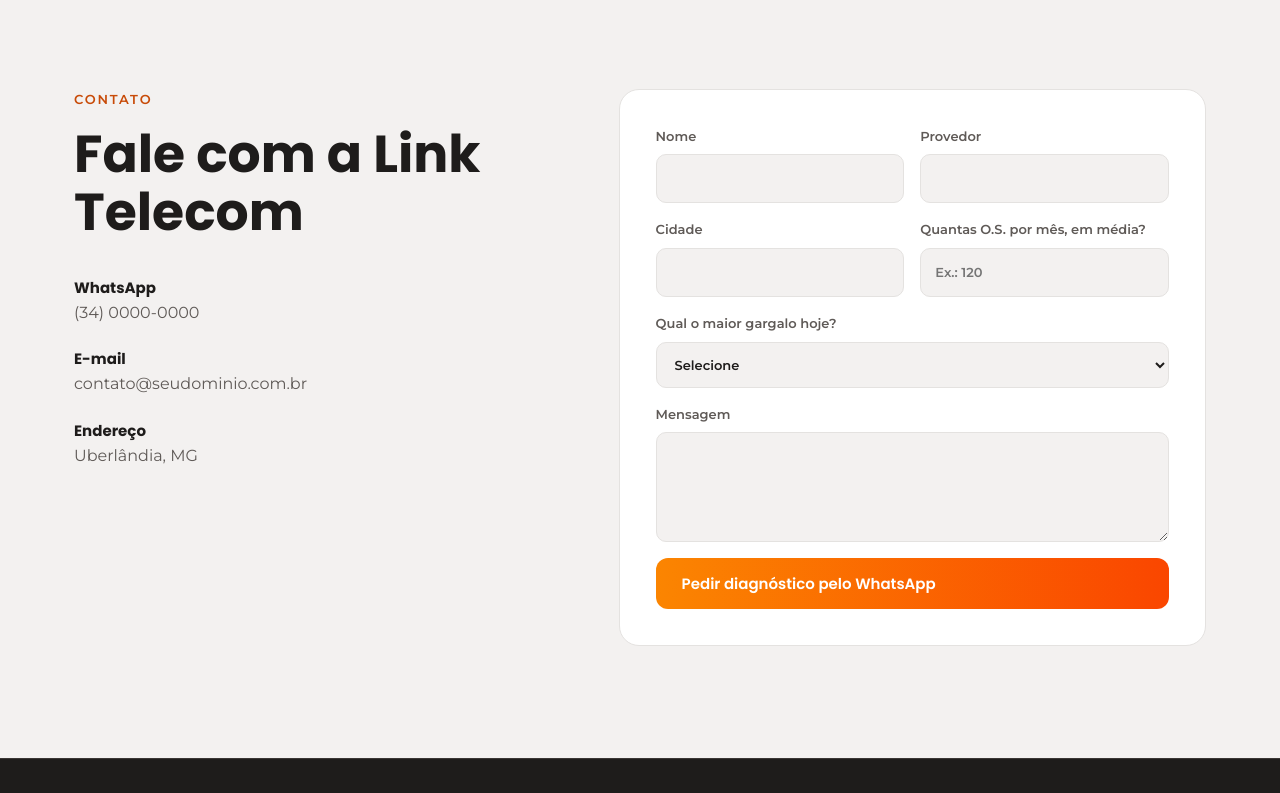
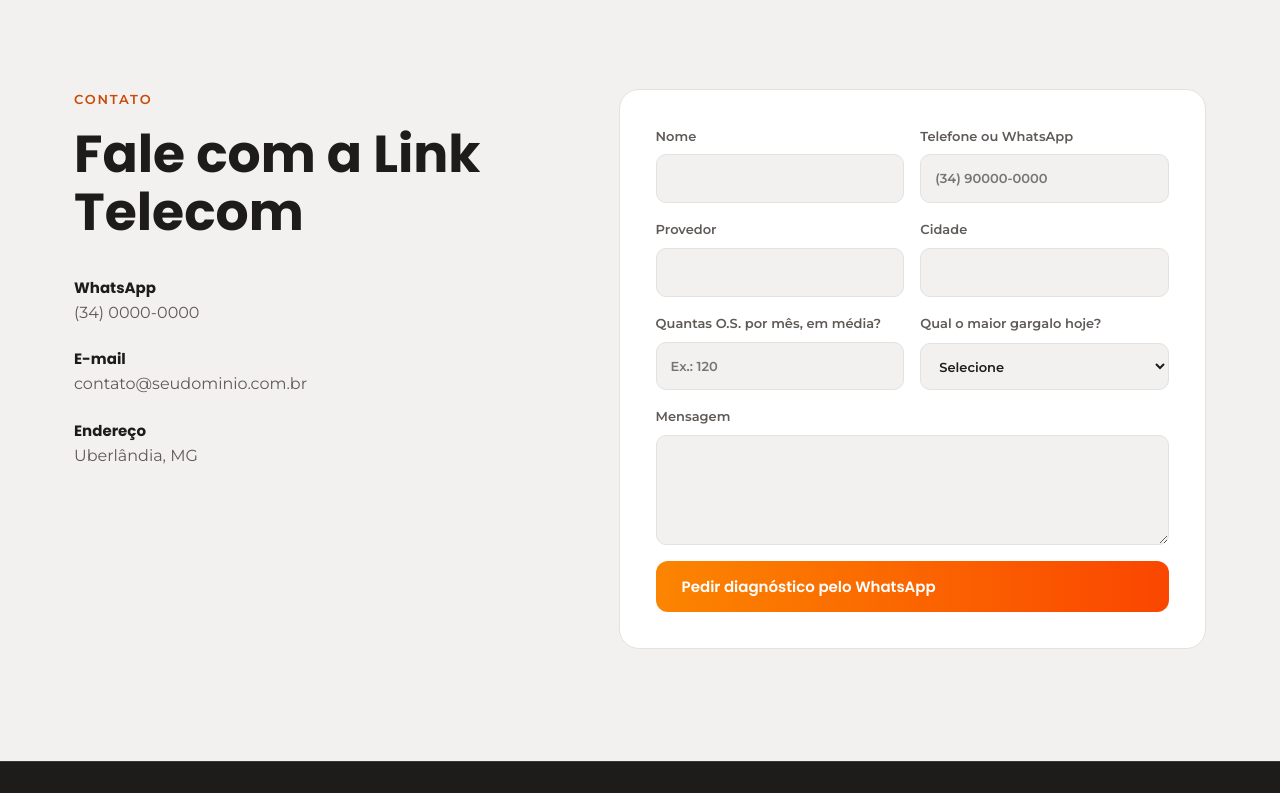
Before and after one commit to Mariana332/linknet, a plain HTML site: page index.html in a window 1280 px wide. Shown: the part 9180-9973 px from the top of the page. Drawn offline with Linux system fonts and the light colour scheme.

Commit message:
Adiciona campo de telefone ao formulário
Co-Authored-By: Claude Sonnet 5.5 <noreply@anthropic.com>
Claude-Session: https://claude.ai/code/session_01QGmdrNXD755hFAuMzqYZcT

```diff
--- a/index.html
+++ b/index.html
@@ -238,9 +238,9 @@ select{font:inherit;color:var(--tx);background:var(--bg2);border:1px solid var(-
 <div><div class="eyebrow rv">Contato</div><h2 class="rv">Fale com a Link Telecom</h2>
 <div class="info rv"><div><b>WhatsApp</b>(34) 0000-0000</div><div><b>E-mail</b>contato@seudominio.com.br</div><div><b>Endereço</b>Uberlândia, MG</div></div></div>
 <form class="rv" id="f">
-<div class="row"><label>Nome<input name="n" required autocomplete="name"></label><label>Provedor<input name="p"></label></div>
-<div class="row"><label>Cidade<input name="c"></label><label>Quantas O.S. por mês, em média?<input name="os" inputmode="numeric" placeholder="Ex.: 120"></label></div>
-<label>Qual o maior gargalo hoje?<select name="g"><option value="">Selecione</option><option>Fila de instalação</option><option>Retrabalho</option><option>Madrugada</option><option>Custo de equipe</option></select></label>
+<div class="row"><label>Nome<input name="n" required autocomplete="name"></label><label>Telefone ou WhatsApp<input name="t" type="tel" required autocomplete="tel" inputmode="tel" placeholder="(34) 90000-0000"></label></div>
+<div class="row"><label>Provedor<input name="p"></label><label>Cidade<input name="c"></label></div>
+<div class="row"><label>Quantas O.S. por mês, em média?<input name="os" inputmode="numeric" placeholder="Ex.: 120"></label><label>Qual o maior gargalo hoje?<select name="g"><option value="">Selecione</option><option>Fila de instalação</option><option>Retrabalho</option><option>Madrugada</option><option>Custo de equipe</option></select></label></div>
 <label>Mensagem<textarea name="m"></textarea></label>
 <button class="btn p" type="submit">Pedir diagnóstico pelo WhatsApp</button>
 </form></div></section>
@@ -259,7 +259,7 @@ document.querySelectorAll('.rv').forEach(function(el,i){el.style.transitionDelay
 var sh=[].slice.call(document.querySelectorAll('.shape')),tk=false;
 window.addEventListener('scroll',function(){if(tk)return;tk=true;requestAnimationFrame(function(){var y=window.scrollY;sh.forEach(function(s){var k=parseFloat(s.dataset.sp);s.style.transform='translate3d(0,'+(y*k*-3)+'px,0) rotate('+(y*k*20)+'deg)'});tk=false})},{passive:true});
 if(matchMedia('(hover:hover)').matches){document.querySelectorAll('.card').forEach(function(c){c.addEventListener('mousemove',function(e){var r=c.getBoundingClientRect(),x=(e.clientX-r.left)/r.width-.5,y=(e.clientY-r.top)/r.height-.5;c.style.transform='perspective(900px) rotateY('+x*10+'deg) rotateX('+-y*10+'deg) translateZ(8px)'});c.addEventListener('mouseleave',function(){c.style.transform=''})})}
-document.getElementById('f').addEventListener('submit',function(e){e.preventDefault();var d=new FormData(e.target);var t='Olá, vim pelo site da Link Telecom.\nNome: '+d.get('n')+'\nProvedor: '+d.get('p')+'\nCidade: '+d.get('c')+'\nO.S. por mês: '+d.get('os')+'\nMaior gargalo: '+d.get('g')+'\nMensagem: '+d.get('m');window.open('https://wa.me/'+WA+'?text='+encodeURIComponent(t),'_blank')});
+document.getElementById('f').addEventListener('submit',function(e){e.preventDefault();var d=new FormData(e.target);var t='Olá, vim pelo site da Link Telecom.\nNome: '+d.get('n')+'\nTelefone: '+d.get('t')+'\nProvedor: '+d.get('p')+'\nCidade: '+d.get('c')+'\nO.S. por mês: '+d.get('os')+'\nMaior gargalo: '+d.get('g')+'\nMensagem: '+d.get('m');window.open('https://wa.me/'+WA+'?text='+encodeURIComponent(t),'_blank')});
 })();
 </script>
 </body>
```
